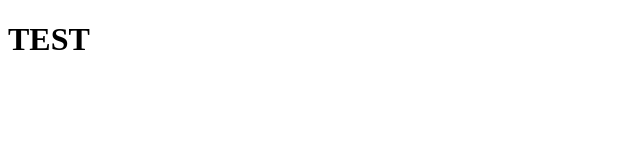
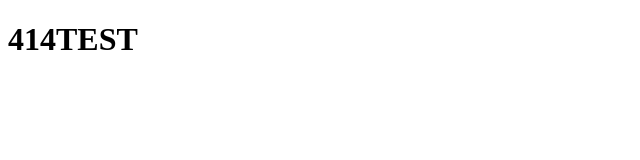
Before and after one commit to KLMaldonado/414test, a plain HTML site: page index.html in a window 1280 px wide. Shown: the whole page, without its empty margins (0-640 px from the left). Drawn offline with Linux system fonts and the light colour scheme.

Commit message:
Update index.html

```diff
--- a/index.html
+++ b/index.html
@@ -4,9 +4,9 @@
         <meta charset="UTF-8">
         <meta http-equiv="X-UA-Compatible" content="IE=edge">
         <meta name="viewport" content="width=device-width">
-        <title>TEST</title>
+        <title>414TEST</title>
     </head>
     <body>
-        <h1>TEST</h1>
+        <h1>414TEST</h1>
     </body>
 </html>
```
